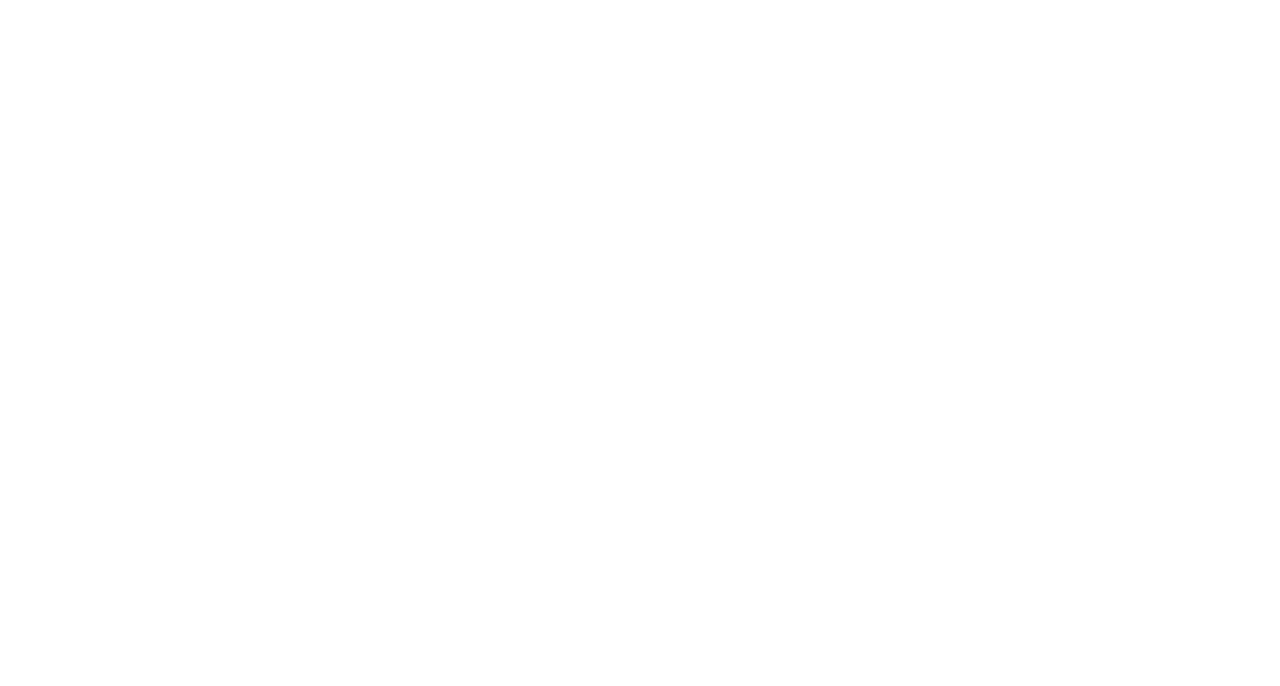
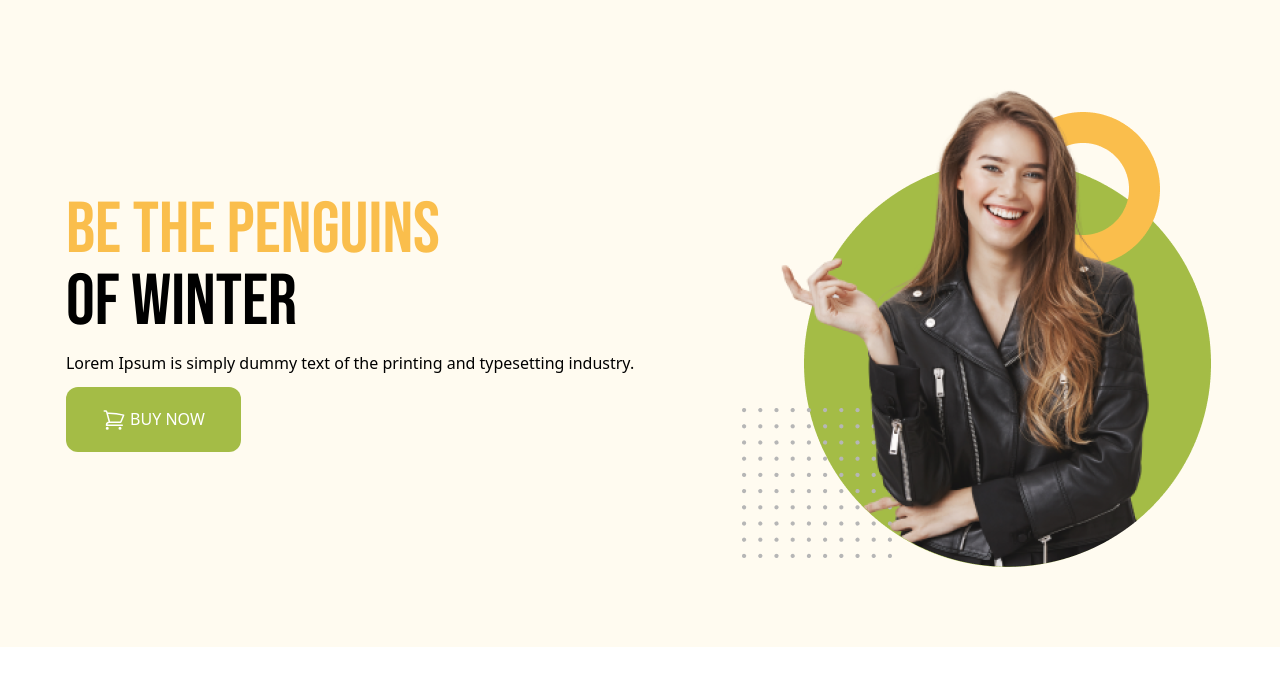
Before and after one commit to Atik203/Penguin-Fashion, a plain HTML site: page index.html in a window 1280 px wide. Drawn offline with nearby package versions, Linux system fonts and the light colour scheme.

Commit message:
added banner

```diff
--- a/index.html
+++ b/index.html
@@ -4,6 +4,62 @@
     <meta charset="UTF-8" />
     <meta name="viewport" content="width=device-width, initial-scale=1.0" />
     <title>Penguin Fashion</title>
+    <link rel="preconnect" href="https://fonts.googleapis.com" />
+    <link rel="preconnect" href="https://fonts.gstatic.com" crossorigin />
+    <link rel="preconnect" href="https://fonts.googleapis.com" />
+    <link rel="preconnect" href="https://fonts.gstatic.com" crossorigin />
+    <link
+      href="https://fonts.googleapis.com/css2?family=Bebas+Neue&display=swap"
+      rel="stylesheet"
+    />
+    <script src="https://cdn.tailwindcss.com"></script>
+    <style>
+      .font-bebas {
+        font-family: "Bebas Neue", sans-serif;
+      }
+    </style>
   </head>
-  <body></body>
+  <body>
+    <header class="bg-[#FFFBF0] px-3 py-20 pb-20">
+      <nav></nav>
+      <!-- banner section -->
+      <div class="flex flex-col md:flex-row justify-around items-center">
+        <div class="space-y-3">
+          <h3 class="text-7xl uppercase font-bebas">
+            <span class="text-[#FABE4C;]">Be the Penguins</span><br />
+            of Winter
+          </h3>
+          <p>
+            Lorem Ipsum is simply dummy text of the printing and typesetting
+            industry.
+          </p>
+          <button
+            class="px-9 py-5 bg-gradient-to-r from-[#A4BC46] to-[#A4BC46] rounded-xl text-white font-medium"
+          >
+            <svg
+              xmlns="http://www.w3.org/2000/svg"
+              fill="none"
+              viewBox="0 0 24 24"
+              stroke-width="1.5"
+              stroke="currentColor"
+              class="w-6 h-6 inline"
+            >
+              <path
+                stroke-linecap="round"
+                stroke-linejoin="round"
+                d="M2.25 3h1.386c.51 0 .955.343 1.087.835l.383 1.437M7.5 14.25a3 3 0 00-3 3h15.75m-12.75-3h11.218c1.121-2.3 2.1-4.684 2.924-7.138a60.114 60.114 0 00-16.536-1.84M7.5 14.25L5.106 5.272M6 20.25a.75.75 0 11-1.5 0 .75.75 0 011.5 0zm12.75 0a.75.75 0 11-1.5 0 .75.75 0 011.5 0z"
+              />
+            </svg>
+
+            BUY NOW
+          </button>
+        </div>
+        <div>
+          <img src="images/model.png" alt="" />
+        </div>
+      </div>
+    </header>
+    <main></main>
+    <footer></footer>
+  </body>
 </html>
--- /dev/null
+++ b/tailwind.config.js
@@ -0,0 +1,8 @@
+/** @type {import('tailwindcss').Config} */
+module.exports = {
+  content: ["./src/**/*.{html,js}"],
+  theme: {
+    extend: {},
+  },
+  plugins: [],
+};
```
